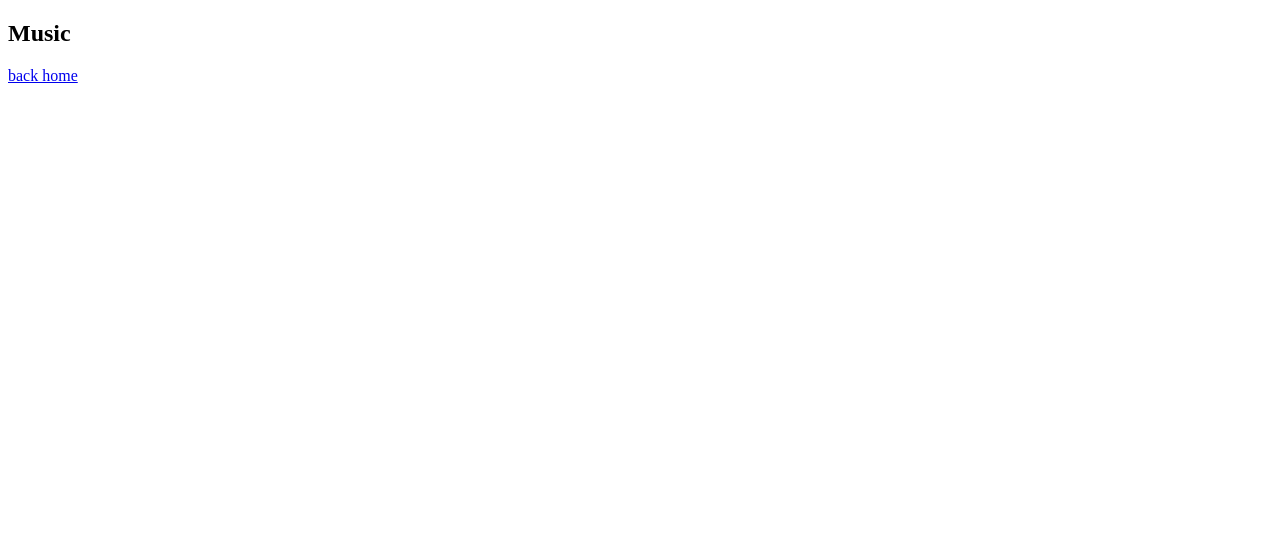
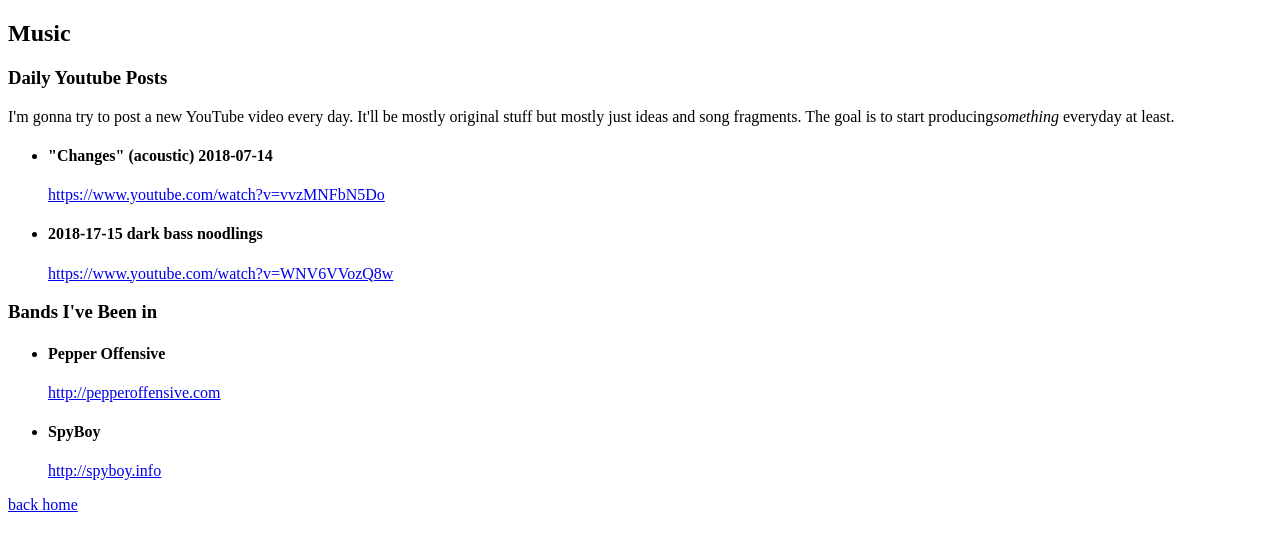
Before and after one commit to zachlysobey/personal-site, a Gatsby site: page /music in a window 1280 px wide. Built offline with nearby package versions, Linux system fonts and the light colour scheme; Gatsby itself is replaced by a stand-in of ours.

Commit message:
add some content

```diff
--- /dev/null
+++ b/src/data/index.js
@@ -0,0 +1,28 @@
+export default {
+    youtubePosts: [
+        {
+            url: 'https://www.youtube.com/watch?v=vvzMNFbN5Do',
+            title: '"Changes" (acoustic) 2018-07-14',
+        },
+        {
+            url: 'https://www.youtube.com/watch?v=WNV6VVozQ8w',
+            title: '2018-17-15 dark bass noodlings',
+        },
+    ],
+    externalArticles: [
+        {
+            url: 'https://eng.lifion.com/the-benefits-of-pair-programming-putting-it-into-practice-3a140af6ca25',
+            title: 'The Benefits of Pair Programming & Putting it into Practice',
+        }
+    ],
+    bands: [
+        {
+            url: 'http://pepperoffensive.com',
+            title: 'Pepper Offensive',
+        },
+        {
+            url: 'http://spyboy.info',
+            title: 'SpyBoy',
+        },
+    ]
+}
--- /dev/null
+++ b/src/pages/music/bands.js
@@ -0,0 +1,22 @@
+import React from "react"
+
+import data from "../../data"
+
+export const Bands = () => (
+    <div>
+        <h3>Bands I've Been in</h3>
+
+        <ul>
+        {
+            data.bands.map(({ url, title }) =>
+                <li>
+                    <h4>{title}</h4>
+                    <p>
+                        <a href={url} title={title}>{url}</a>
+                    </p>
+                </li>
+            )
+        }
+        </ul>
+    </div>
+)
--- a/src/pages/music.js
+++ b/src/pages/music/index.js
@@ -1,9 +1,17 @@
 import React from "react"
 import Link from "gatsby-link"
+
+import { YoutubePosts } from './youtube-posts'
+import { Bands } from './bands'
 
 export default () => (
     <div>
         <h2>Music</h2>
+
+        <YoutubePosts></YoutubePosts>
+
+        <Bands></Bands>
+
         <Link to="/">back home</Link>
     </div>
 )
--- /dev/null
+++ b/src/pages/music/youtube-posts.js
@@ -0,0 +1,29 @@
+import React from "react"
+
+import data from "../../data"
+
+export const YoutubePosts = () => (
+    <div>
+        <h3>Daily Youtube Posts</h3>
+
+        <p>
+            I'm gonna try to post a new YouTube video every day.
+            It'll be mostly original stuff but mostly just ideas
+            and song fragments. The goal is to start producing
+            <em>something</em> everyday at least.
+        </p>
+
+        <ul>
+        {
+            data.youtubePosts.map(({ url, title }) =>
+                <li>
+                    <h4>{title}</h4>
+                    <p>
+                        <a href={url} title={title}>{url}</a>
+                    </p>
+                </li>
+            )
+        }
+        </ul>
+    </div>
+)
--- a/src/pages/programming.js
+++ b/src/pages/programming/index.js
@@ -1,9 +1,14 @@
 import React from "react"
 import Link from "gatsby-link"
+
+import { ExternalArticles } from './external-articles'
 
 export default () => (
     <div>
         <h2>Programming</h2>
+
+        <ExternalArticles></ExternalArticles>
+
         <Link to="/">back home</Link>
     </div>
 )
```
Also changed, not shown: src/pages/programming/external-articles.js (added, +26 -0 lines).
